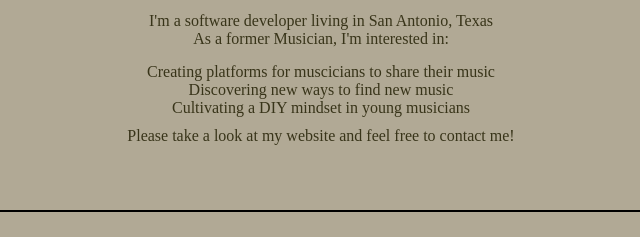
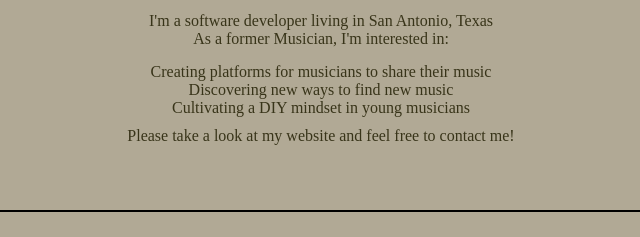
Before and after one commit to JohnathanFludd/johnathanfludd.github.io, a plain HTML site: page index.html in a window 1280 px wide. Shown: the part 508-745 px from the top of the page, 319-959 px from the left. Drawn offline with Linux system fonts and the light colour scheme.

Commit message:
extra error

```diff
--- a/index.html
+++ b/index.html
@@ -39,7 +39,7 @@ src="IMG_2523.jpg" width="300">
 
     <!-- List  -->
     <ul class="list">
-		<li>Creating platforms for muscicians to share their music</li>
+		<li>Creating platforms for musicians to share their music</li>
 		<li>Discovering new ways to find new music</li>
 		<li>Cultivating a DIY mindset in young musicians</li>
 	</ul>
```
